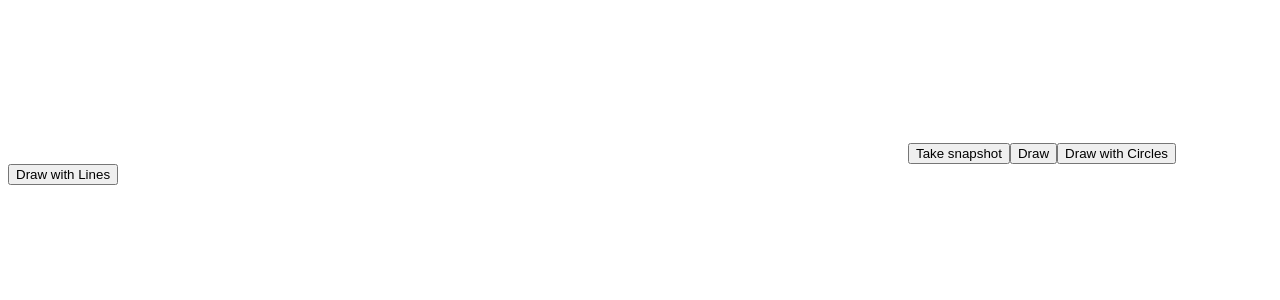
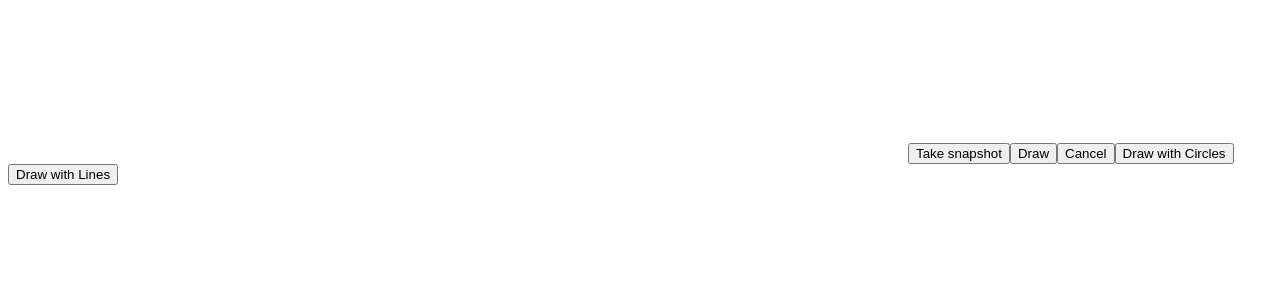
Before and after one commit to kraft-aka/photo-app, a Next.js app: page / in a window 1280 px wide. Shown: the top 300 px of the page. Built offline with nearby package versions, Linux system fonts and the light colour scheme; no server answers.

Commit message:
add cancel button to pause animation

```diff
--- a/app/page.tsx
+++ b/app/page.tsx
@@ -61,6 +61,10 @@ export default function Page() {
       console.log(err);
     }
     console.log('Canvas is activeted');
+  }
+
+  function cancel() {
+    setDrawFunction(null);
   }
 
   function draw() {
@@ -204,6 +208,7 @@ export default function Page() {
       <canvas id="canvas-outcome" ref={canvasOutcome}></canvas>
       <button onClick={activateCanvas}>Take snapshot</button>
       <button onClick={draw}>Draw</button>
+      <button onClick={cancel}>Cancel</button>
       <button onClick={drawWithCircles}>Draw with Circles</button>
       <button onClick={()=>setDrawFunction(() => drawWithLines)}>Draw with Lines</button>
     </main>
```
